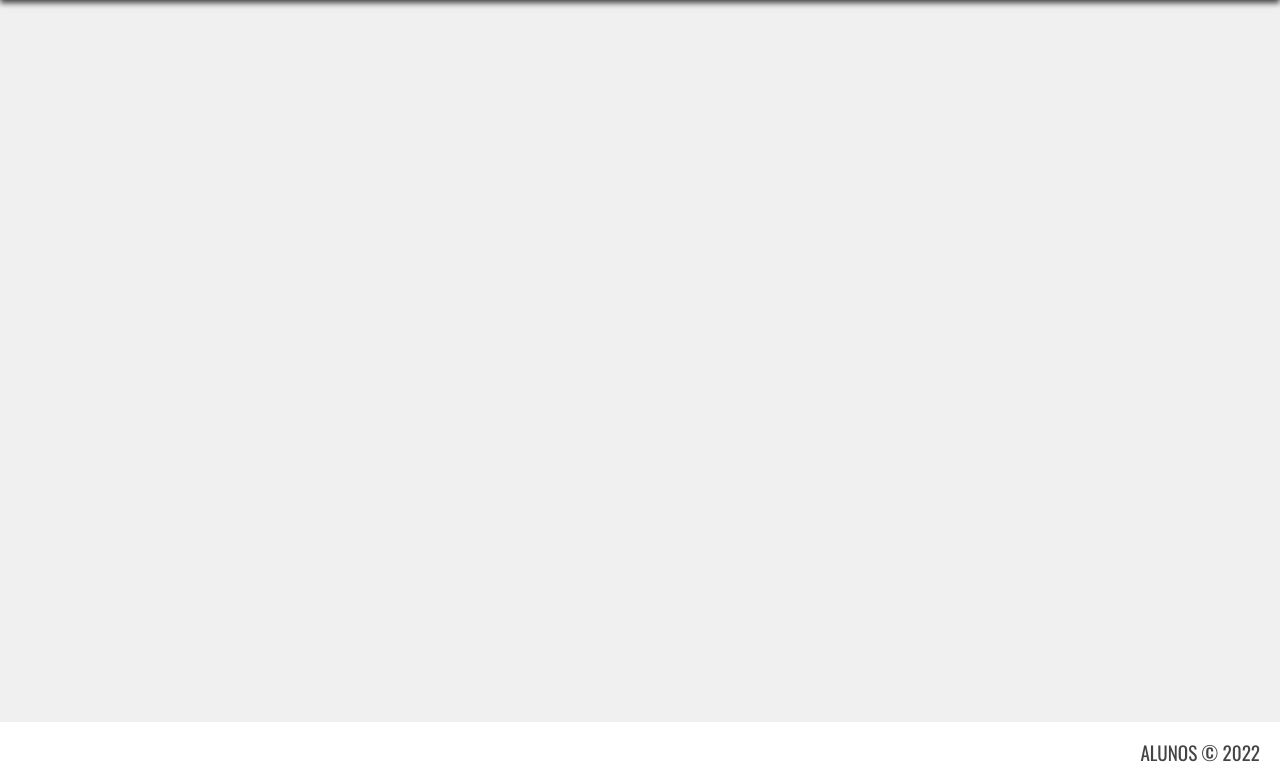
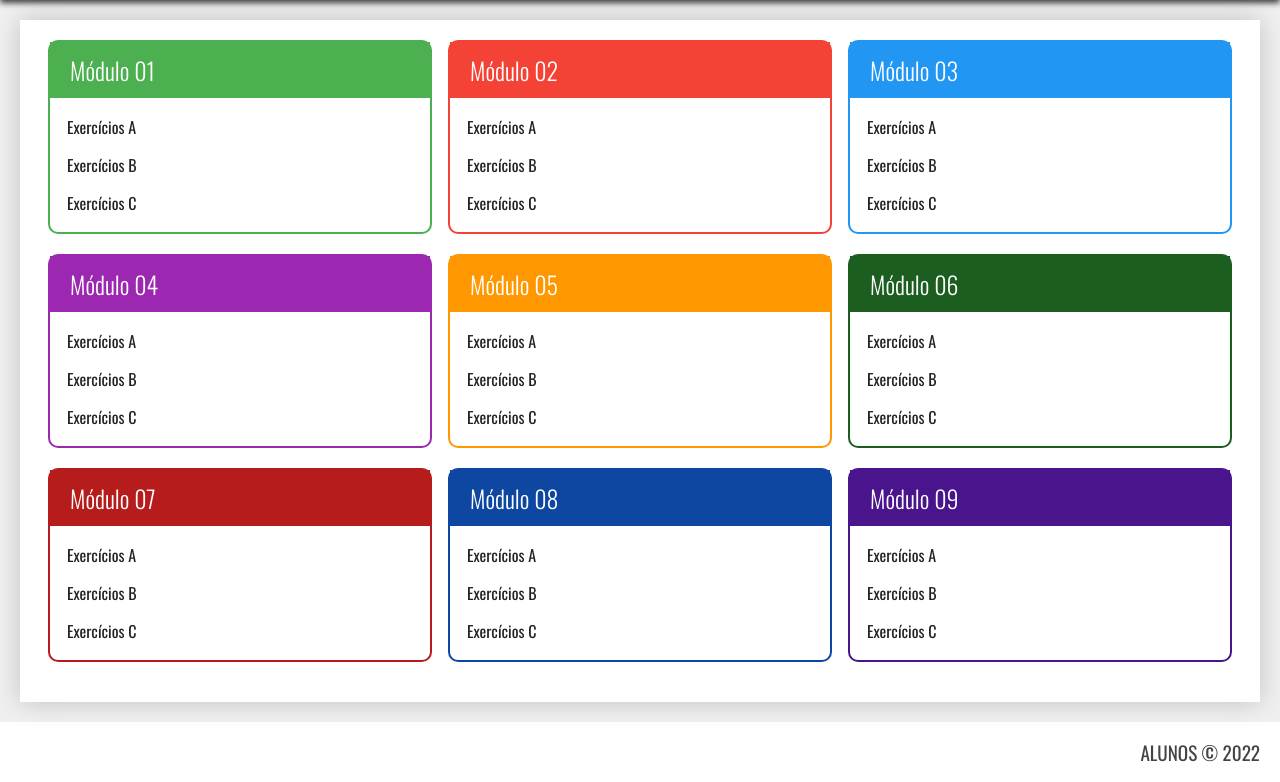
Before and after one commit to Dev-Messias/Curso_php, a PHP site: page / in a window 1280 px wide. Shown: the part 120-902 px from the top of the page. Run offline with PHP 8.4, Linux system fonts and the light colour scheme.

Commit message:
Criando Menu

```diff
--- a/assets/css/estilo.css
+++ b/assets/css/estilo.css
@@ -47,6 +47,15 @@ body{
     padding: 20px;
 }
 
+.conteudo {
+    position: relative;
+    height: 100%;
+    overflow-y: scroll;
+    background-color: #fff;
+    padding: 20px;
+    box-shadow: 0px 0px 25px 0px rgba(0,0,0,0.2);
+}
+
 .rodape {
     grid-area: rodape;
     background-color: #fff;
@@ -57,3 +66,73 @@ body{
     padding-right: 20px;
     color: #444;
 }
+
+.modulos {
+    display: flex;
+    flex-wrap: wrap;
+    justify-content: space-around;
+}
+
+.modulo {
+    flex-basis: 32%;
+    margin-bottom: 20px;
+    border-radius: 10px;
+}
+
+.modulo > h3 {
+    margin: 0px;
+    color: #fff;
+    font-weight: 300;
+    font-size: 1.5rem;
+    padding: 10px 20px;
+    background-color: #1867c0;
+}
+
+.modulo > ul {
+    margin: 0px;
+    padding: 10px;
+    list-style: none;
+}
+
+.modulo > ul > li {
+    padding: 7px;
+    font-size: 1.0rem;
+    cursor: pointer;
+}
+
+.modulo > ul > li > a {
+    display: flex;
+    text-decoration: none;
+    color: #222;
+}
+
+.modulo > ul > li:hover {
+    background-color: #EEE;
+}
+
+.modulo.verde {border: 2px solid #4CAF50;}
+.modulo.verde > h3 {background-color: #4CAF50;}
+
+.modulo.vermelho {border: 2px solid #F44336;}
+.modulo.vermelho > h3 {background-color: #F44336;}
+
+.modulo.azul {border: 2px solid #2196F3;}
+.modulo.azul > h3 {background-color: #2196F3 ;}
+
+.modulo.roxo {border: 2px solid #9C27B0;}
+.modulo.roxo > h3 {background-color: #9C27B0 ;}
+
+.modulo.laranja {border: 2px solid #FF9800;}
+.modulo.laranja > h3 {background-color: #FF9800;}
+
+.modulo.verde-escuro {border: 2px solid #1B5E20;}
+.modulo.verde-escuro > h3 {background-color: #1B5E20;}
+
+.modulo.vermelho-escuro {border: 2px solid #B71C1C;}
+.modulo.vermelho-escuro > h3 {background-color: #B71C1C;}
+
+.modulo.azul-escuro {border: 2px solid #0D47A1;}
+.modulo.azul-escuro > h3 {background-color: #0D47A1;}
+
+.modulo.roxo-escuro {border: 2px solid #4A148C;}
+.modulo.roxo-escuro > h3 {background-color: #4A148C;}
--- a/index.html
+++ b/index.html
@@ -16,7 +16,92 @@
     <h2>Indice dos Exercícios</h2>
   </header>
   <!-- CONTEUDO CORPO -->
-  <main class="principal"></main>
+  <main class="principal">
+    <div class="conteudo">
+        <nav class="modulos">
+          <div class="modulo verde ">
+            <h3>Módulo 01 </h3>
+            <ul>
+              <li><a href="#">Exercícios A</a></li>
+              <li><a href="#">Exercícios B</a></li>
+              <li><a href="#">Exercícios C</a></li>
+            </ul>
+          </div>
+
+          <div class="modulo vermelho ">
+            <h3>Módulo 02 </h3>
+            <ul>
+              <li><a href="#">Exercícios A</a></li>
+              <li><a href="#">Exercícios B</a></li>
+              <li><a href="#">Exercícios C</a></li>
+            </ul>
+          </div>
+
+          <div class="modulo azul ">
+            <h3>Módulo 03 </h3>
+            <ul>
+              <li><a href="#">Exercícios A</a></li>
+              <li><a href="#">Exercícios B</a></li>
+              <li><a href="#">Exercícios C</a></li>
+            </ul>
+          </div>
+
+          <div class="modulo roxo ">
+            <h3>Módulo 04 </h3>
+            <ul>
+              <li><a href="#">Exercícios A</a></li>
+              <li><a href="#">Exercícios B</a></li>
+              <li><a href="#">Exercícios C</a></li>
+            </ul>
+          </div>
+
+          <div class="modulo laranja ">
+            <h3>Módulo 05 </h3>
+            <ul>
+              <li><a href="#">Exercícios A</a></li>
+              <li><a href="#">Exercícios B</a></li>
+              <li><a href="#">Exercícios C</a></li>
+            </ul>
+          </div>
+
+          <div class="modulo verde-escuro">
+            <h3>Módulo 06 </h3>
+            <ul>
+              <li><a href="#">Exercícios A</a></li>
+              <li><a href="#">Exercícios B</a></li>
+              <li><a href="#">Exercícios C</a></li>
+            </ul>
+          </div>
+
+          <div class="modulo vermelho-escuro">
+            <h3>Módulo 07 </h3>
+            <ul>
+              <li><a href="#">Exercícios A</a></li>
+              <li><a href="#">Exercícios B</a></li>
+              <li><a href="#">Exercícios C</a></li>
+            </ul>
+          </div>
+
+          <div class="modulo azul-escuro ">
+            <h3>Módulo 08 </h3>
+            <ul>
+              <li><a href="#">Exercícios A</a></li>
+              <li><a href="#">Exercícios B</a></li>
+              <li><a href="#">Exercícios C</a></li>
+            </ul>
+          </div>
+
+          <div class="modulo roxo-escuro ">
+            <h3>Módulo 09 </h3>
+            <ul>
+              <li><a href="#">Exercícios A</a></li>
+              <li><a href="#">Exercícios B</a></li>
+              <li><a href="#">Exercícios C</a></li>
+            </ul>
+          </div>
+        </nav>
+    </div>
+  </main>
   <!-- RODAPE -->
   <footer class="rodape">
     ALUNOS © 2022
```
